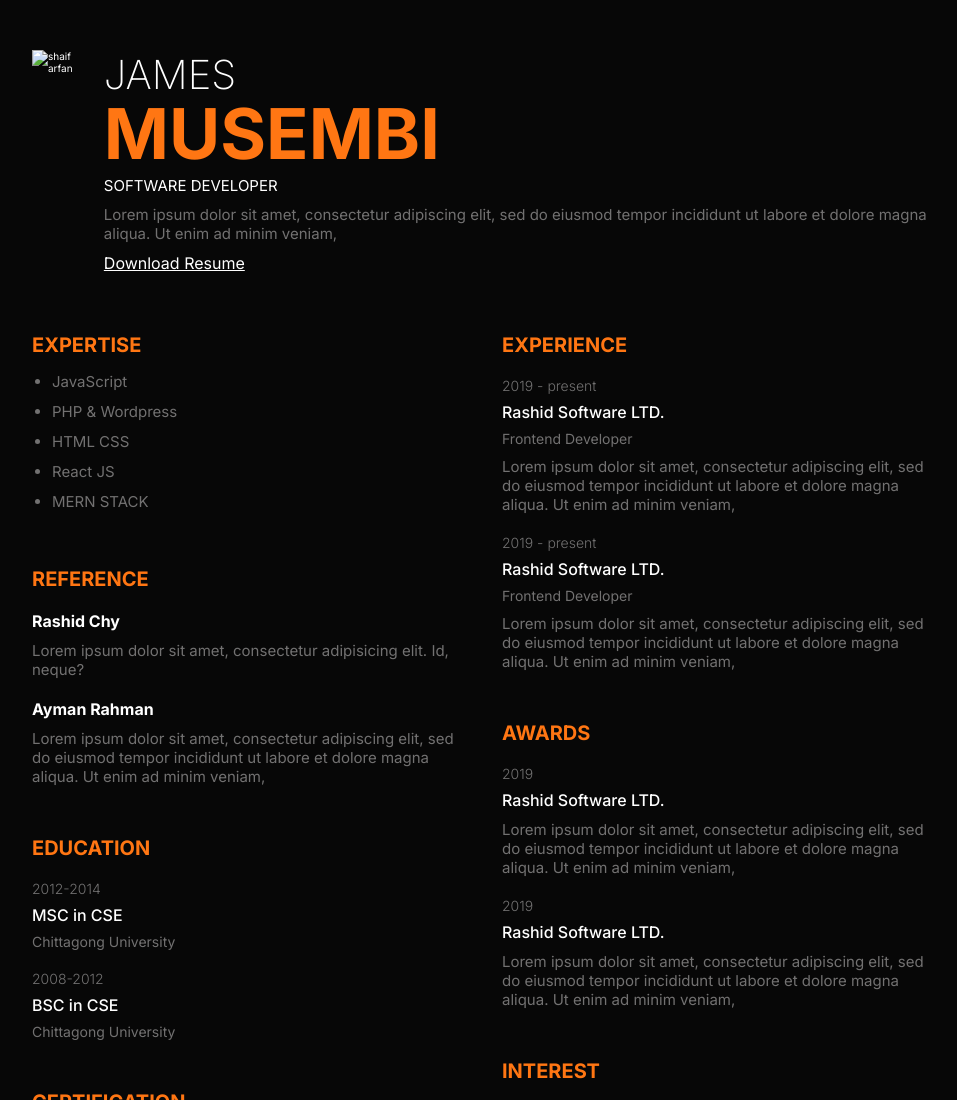
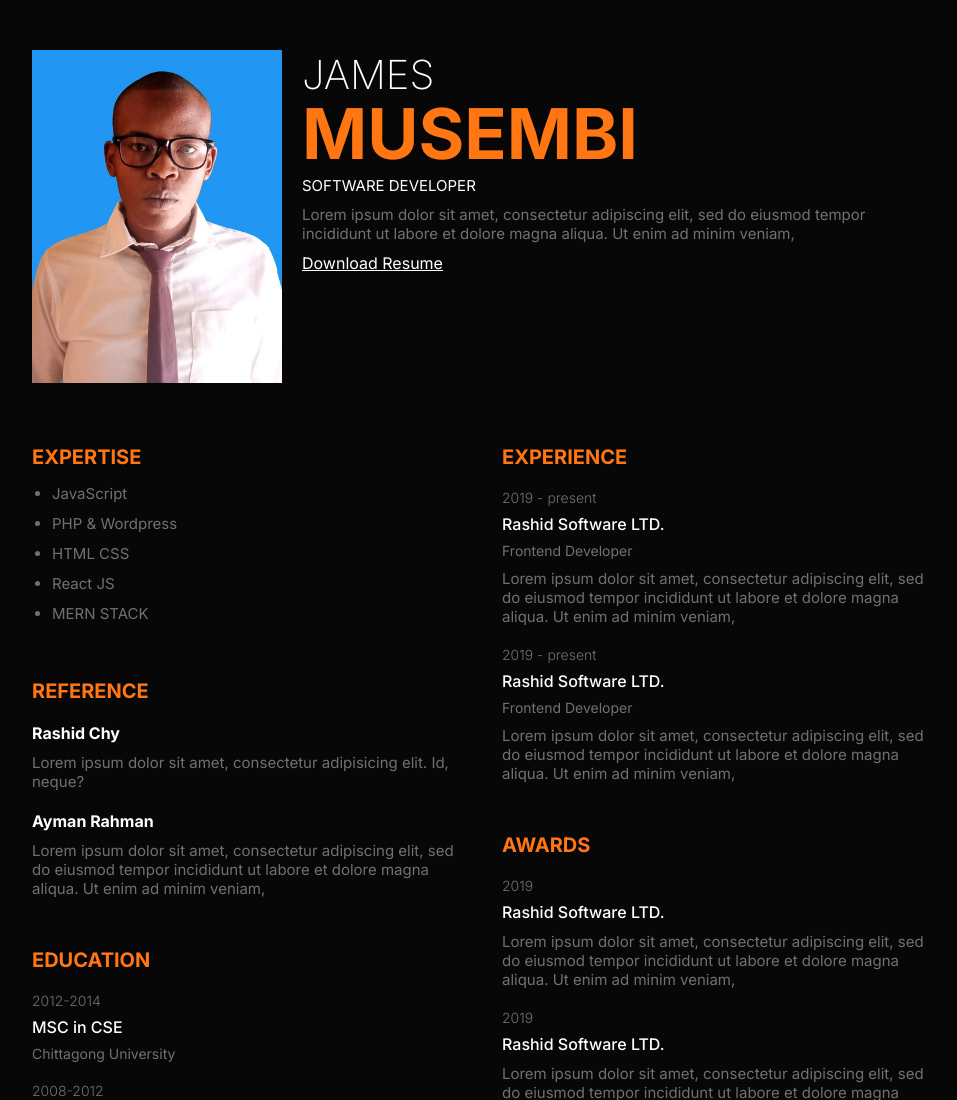
Before and after one commit to JamesMusembi/Resume-Now, a plain HTML site: page index.html in a window 1280 px wide. Shown: the top 1100 px of the page, without its empty margins (158-1115 px from the left). Drawn offline with nearby package versions, Linux system fonts and the light colour scheme.

Commit message:
first commit

```diff
--- a/index.html
+++ b/index.html
@@ -15,7 +15,7 @@
     <div class="profile">
       <div class="profile_container">
         <div class="profile_profileImg">
-          <img src="./images/profileImage.png" alt="shaif arfan">
+          <img src="/images/facebook.jpg" alt="">
         </div>
         <div>
           <h1 class="profile_name">
```
